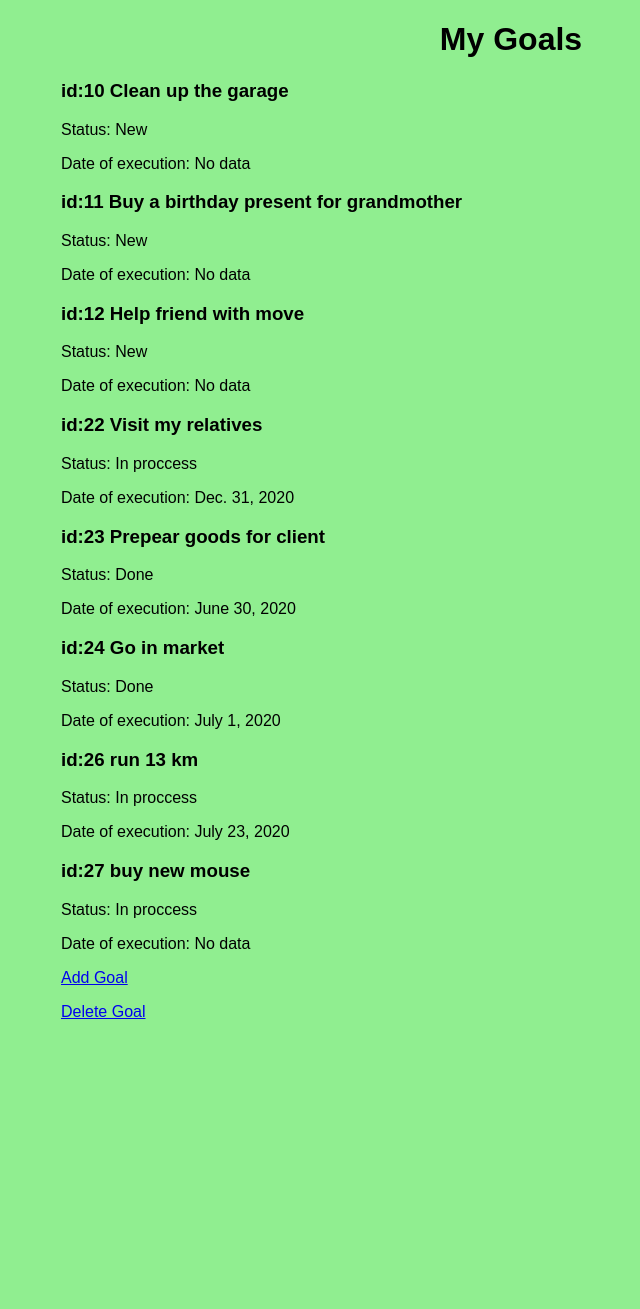
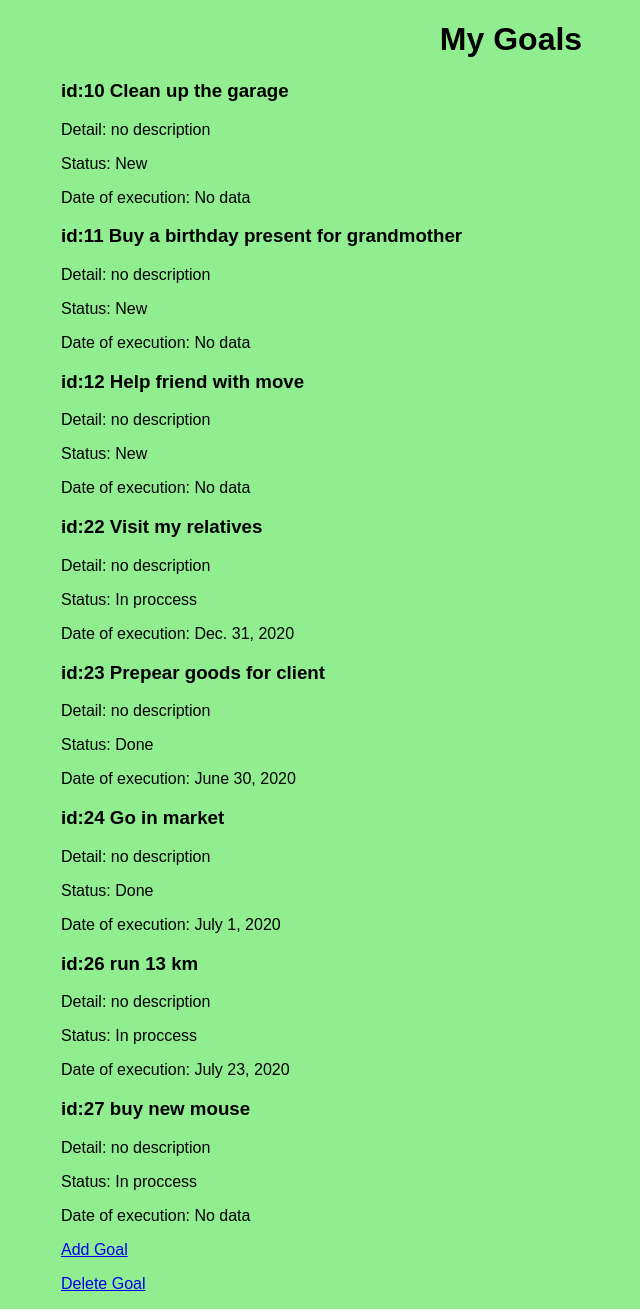
Before and after one commit to ML500/homework_47, a Django app: page / in a window 1280 px wide. Shown: the whole page, without its empty margins (129-769 px from the left). Before the commit the page ends 1019 px from the top, so only its background shows below. Run offline with Django 3.2, Linux system fonts and the light colour scheme; data comes from the database, SQL or seed files in the repository.

Commit message:
Add filed "detail" in models.py, aplly migrations, update fixture

```diff
--- a/source/webapp/models.py
+++ b/source/webapp/models.py
@@ -6,12 +6,13 @@ STATUS_CHOICES = [('new', 'New'),
 
 
 class Goal(models.Model):
-    describe = models.TextField(max_length=3000, null=False, blank=False, verbose_name='Description')
+    describe = models.CharField(max_length=3000, null=False, blank=False, verbose_name='Description')
+    detail = models.TextField(max_length=3000, null=False, blank=False, default='no description', verbose_name='Detail')
     status = models.CharField(max_length=40, choices=STATUS_CHOICES, default='new', verbose_name='Status')
     execute_at = models.DateField(null=True, blank=True, default=None, verbose_name='Date of execution')
 
     def __str__(self):
-        return "{}, {}, {}, {}".format(self.pk, self.describe, self.status, self.execute_at)
+        return "{}, {}, {}, {}".format(self.pk, self.describe, self.status, self.detail, self.execute_at)
 
     class Meta():
         verbose_name = 'Goal'
--- a/source/webapp/templates/create_goal.html
+++ b/source/webapp/templates/create_goal.html
@@ -15,6 +15,9 @@
 
             <label>Descibe:</label><br/>
             <input type="text" name="describe"/><br/>
+
+            <label>Detail:</label><br/>
+            <input type="text" name="detail"/><br/>
 
             <label>Date of execution:</label><br/>
             <input type='text' name="execute_at"/><br/>
--- a/source/webapp/templates/goal_view.html
+++ b/source/webapp/templates/goal_view.html
@@ -10,6 +10,7 @@
     <div class="container">
         <h1 class="headline">Goal view</h1>
         <p>Describe: {{ goal.describe }}</p>
+        <p>Detail: {{ goal.detail }}</p>
         <p>Status: {{ goal.get_status_display }}</p>
         <p>Date of execution: {{ goal.execute_at }}</p>
         <p><a href="/">Main Page</a></p>
--- a/source/webapp/templates/index.html
+++ b/source/webapp/templates/index.html
@@ -14,6 +14,7 @@
         <h1 class="headline">My Goals</h1>
         {% for goal in goals %}
             <h3>id:{{ goal.pk }} {{ goal.describe }}</h3>
+            <p>Detail: {{ goal.detail }}</p>
             <p>Status: {{ goal.get_status_display }}</p>
             {% if goal.execute_at %}
             <p>Date of execution: {{ goal.execute_at }}</p>
--- a/source/webapp/views.py
+++ b/source/webapp/views.py
@@ -14,12 +14,13 @@ def goal_create_view(request):
         return render(request, 'create_goal.html', context={'status_choices': STATUS_CHOICES})
     elif request.method == 'POST':
         describe = request.POST.get('describe')
+        detail = request.POST.get('detail')
         status = request.POST.get('status')
         if request.POST.get('execute_at') == '':
             execute_at = None
         else:
             execute_at = request.POST.get('execute_at')
-        goal = Goal.objects.create(describe=describe, status=status, execute_at=execute_at)
+        goal = Goal.objects.create(describe=describe, status=status, detail=detail, execute_at=execute_at)
         context = {'goal': goal}
         return render(request, 'goal_view.html', context)
 
```
Also changed, not shown: source/webapp/migrations/0004_auto_20200725_1108.py (added).
